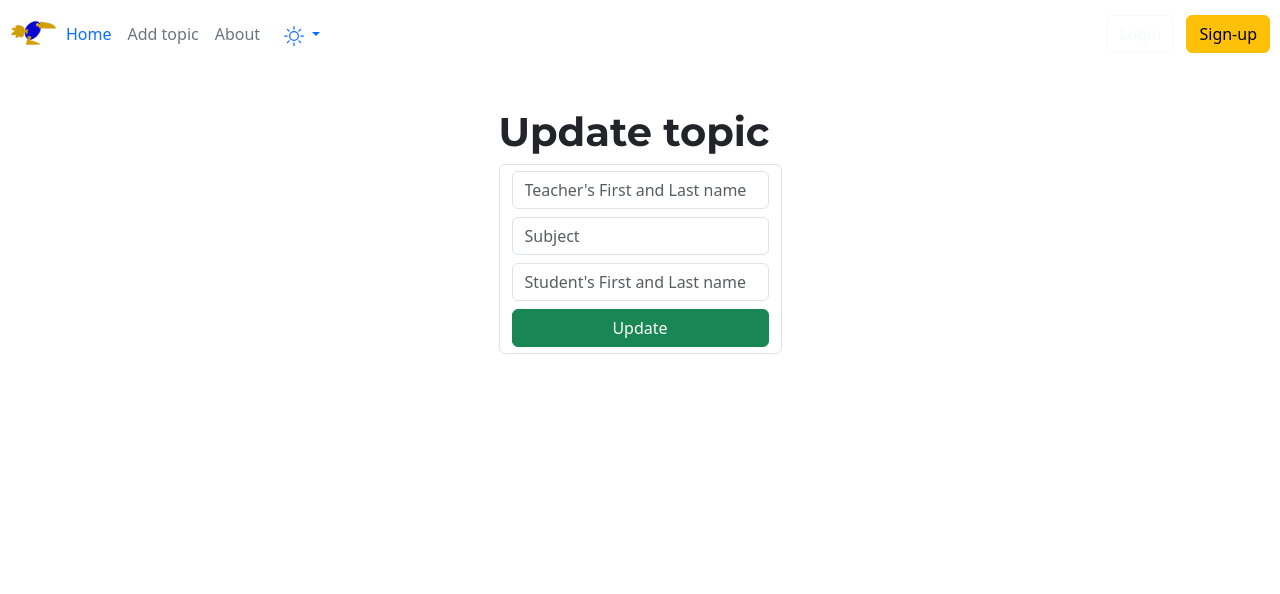
After one commit to ozinka/flask-02, a Flask app: template app/templates/post/update.html in a window 1280 px wide. The commit adds this page. Shown: the top 594 px of the page. Run offline with Flask 3, Linux system fonts and the light colour scheme; the template is opened without the code that fills it, so the values that code supplies are empty; parts of the project's set-up code (start-up, migrations or seed data) failed here and were passed over; some libraries are stand-ins or nearby versions.

```diff
--- a/app/templates/main/base.html
+++ b/app/templates/main/base.html
@@ -4,6 +4,8 @@
     <meta charset="UTF-8">
     <link rel="stylesheet" href="{{ url_for('static', filename='css/libs/bootstrap.min.css') }}">
     <link rel="stylesheet" href="{{ url_for('static', filename='css/main.css') }}">
+    <!-- Font Awesome CSS -->
+    <link rel="stylesheet" href="https://cdnjs.cloudflare.com/ajax/libs/font-awesome/6.0.0/css/all.min.css">
     <title>{% block title %}{% endblock %}</title>
 </head>
 <body>
--- a/app/templates/post/all.html
+++ b/app/templates/post/all.html
@@ -10,6 +10,7 @@
                 <th scope="col">Teacher</th>
                 <th scope="col">Subject</th>
                 <th scope="col">Student</th>
+                <th scope="col">Action</th>
             </tr>
             </thead>
             <tbody>
@@ -18,6 +19,10 @@
                 <td>{{ post.teacher }}</td>
                 <td>{{ post.subject }}</td>
                 <td>{{ post.student }}</td>
+                <td>
+                    <a href="{{ url_for('post.update', id=post.id) }}" class="btn btn-sm btn-secondary"><span class="fas fa-edit"></span></a>
+                    <a href="#" class="btn btn-sm btn-danger"><span class="fas fa-trash"></span></a>
+                </td>
             </tr>
             {% endfor %}
             </tbody>
--- /dev/null
+++ b/app/templates/post/update.html
@@ -0,0 +1,14 @@
+{% extends 'main/base.html' %}
+
+{% block title %}Update topic {{ post.id }}{% endblock %}
+
+
+
+{% block content %}
+<form method="post" class="form-control d-flex flex-column gap-2">
+    <input value="{{ post.teacher }}" name="teacher" type="text" placeholder="Teacher's First and Last name" class="form-control">
+    <input value="{{ post.subject }}" name="subject" type="text" placeholder="Subject" class="form-control">
+    <input value="{{ post.student }}" name="student" type="text" placeholder="Student's First and Last name" class="form-control">
+    <input value="Update" type="submit" class="btn btn-success">
+</form>
+{% endblock %}r
```
Also changed, not shown: app/routes/post.py (+21 -2 lines).
